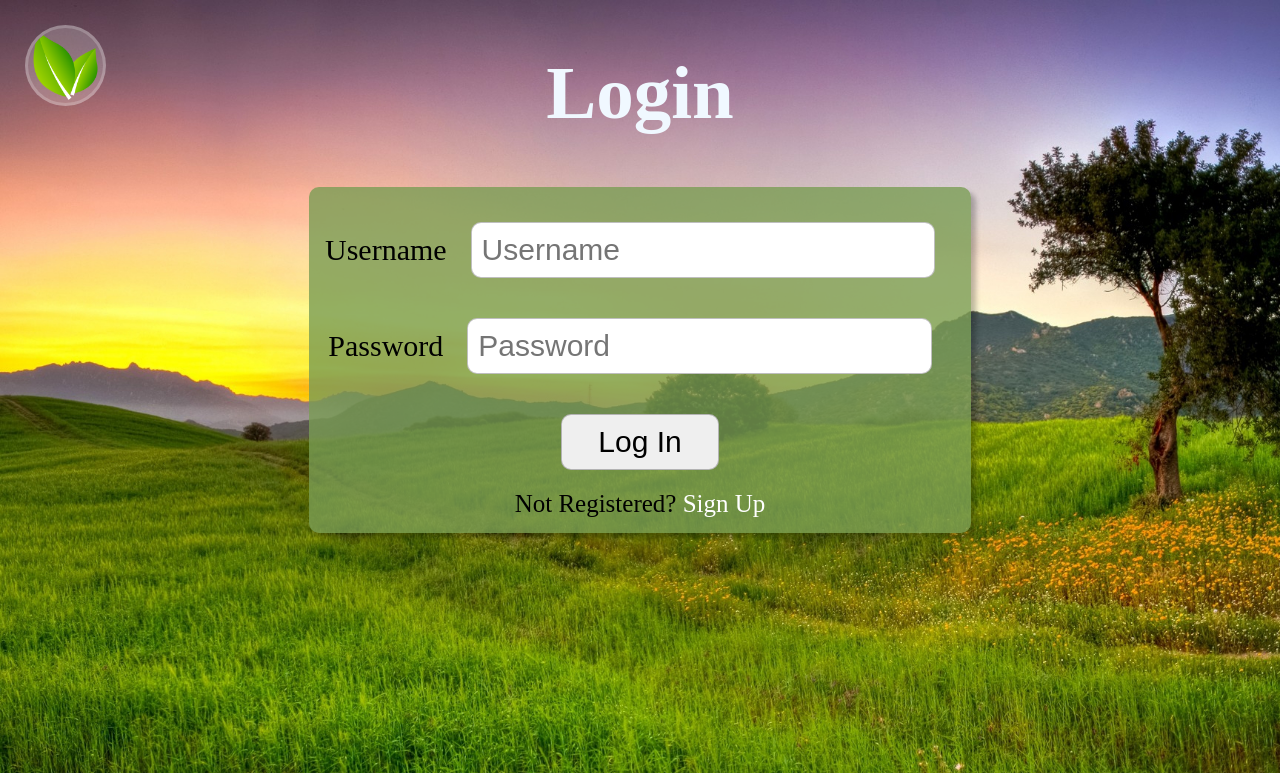
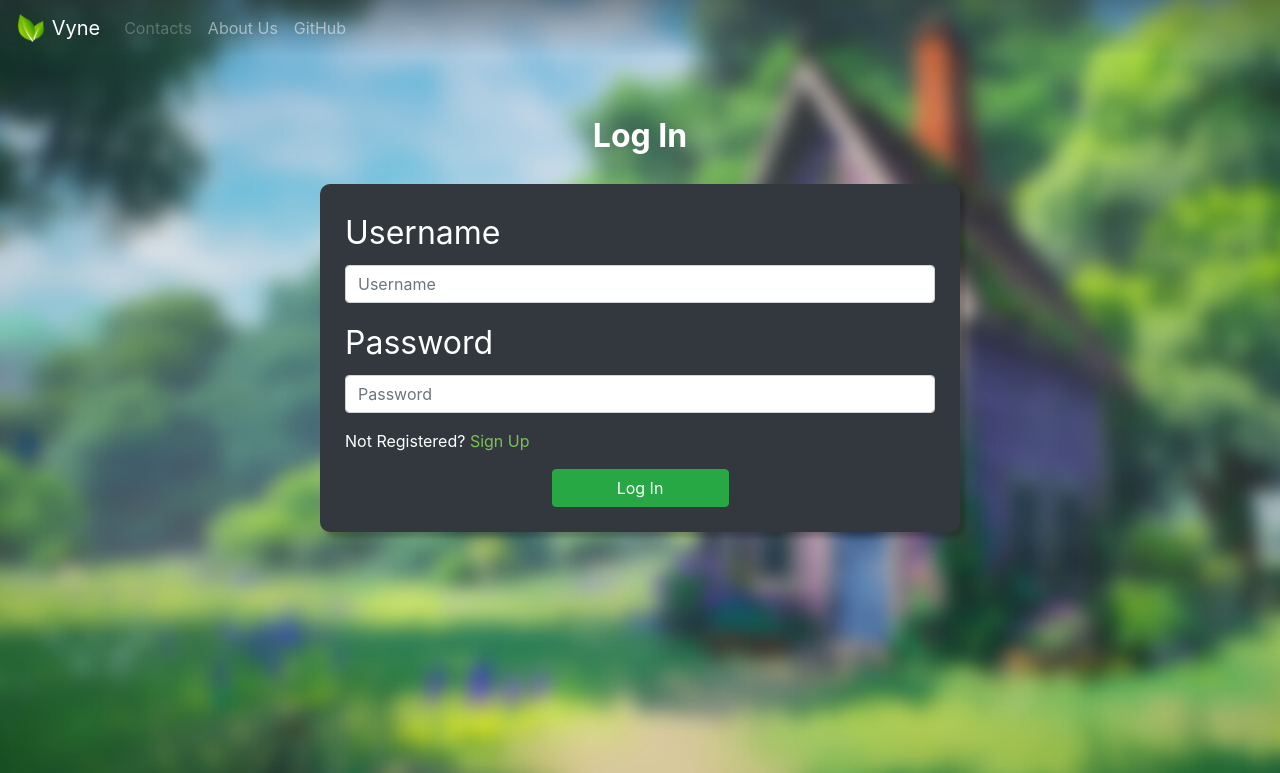
Before and after one commit to dshelton2001/POOS-Project-1, a PHP site: page /login.html in a window 1280 px wide. Shown: the top 773 px of the page. Run offline with PHP 8.4, Linux system fonts and the light colour scheme; some libraries are stand-ins or nearby versions.

Commit message:
style(web): major ui changes to contacts and login
Revamped the Login page and the main Contacts page. Note, the Contact Page's Add Contact Form is still old and needs to be changed later.

```diff
--- a/css/login.css
+++ b/css/login.css
@@ -1,86 +1,54 @@
-body
-{
-    background-image: url(../images/background.jpg);
+body {
+    background-image: url(../images/blurryHouseBackground.jpg);
     background-attachment: fixed;
     background-repeat: no-repeat;
     background-size: cover;
 }
 
-#webLogo {
-    position: absolute;
-    top: 25px;
-    left: 25px;
-    background: rgba(255, 255, 255, 0.2);
-    min-width: 75px;
-    width: 5%;
-    border-color: rgba(255, 255, 255, 0.2);
-    border-radius: 50%;
-    border-style: solid;
+label {
+    font-size: 2rem;
 }
 
-#loginContainer {
-    background-color: rgba(122, 157, 84, 0.8);
+.bg {
+    color: white;
+    background: linear-gradient(to bottom, rgba(50, 56, 62, 0.5), 50%, rgba(50, 56, 62, 0));
+}
+
+#title {
+    color: white;
+    font-weight: bold;
+    font-size: 2em;
+    text-align: center;
+    margin-top: 7vh;
+}
+
+#login-container {
+    background-color: #32383e;
+    color: white;
     box-shadow: 5px 5px 5px 0 rgba(0, 0, 0, 0.25);
     border-radius: 10px;
+    min-width: 400px;
     width: 50%;
     max-width: 750px;
-    margin: auto;
-    padding: 15px;
-    text-align: center;
+    margin: 3vh auto 0 auto;
+    padding: 25px;
 }
 
-#loginContainer > .innercontents {
-    margin: 20px;
-    padding: 10px;
-    font-size: 30px;
-    border-color: rgba(0, 0, 0, 0.25);
-    border-style: solid;
-    border-width: 0.1px;
-    border-radius: 10px;
+#register-text {
+    text-align: left;
 }
 
-#loginContainer span {
-    font-size: 30px;
+div.invalid-feedback {
+    font-size: 1rem;
 }
 
-#loginTitle {
-    color: aliceblue;
-    text-align: center;
-    font-size: 75px;
+.link, .link:hover {
+    color: #79c255;
 }
 
-#usernameInput {
-    width: 70%;
+#login-container #submit-btn {
+    display: block;
+    min-width: 150px;
+    width: 30%;
+    margin: auto;
 }
-
-#passwordInput {
-    width: 70%;
-}
-
-#loginButton {
-    width: 25%;
-    min-width: 110px;
-    cursor: pointer;
-}
-
-#loginButton:hover {
-    background-color: #F2EE9D;
-}
-
-.loginText {
-    font-size: 25px;
-    margin: 0px;
-}
-
-#loginResultText {
-    color: #8C3333;
-}
-
-#signUpText {
-    color: white;
-    text-decoration: none;
-}
-
-#signUpText:hover {
-    text-decoration: underline;
-}
--- a/js/login.js
+++ b/js/login.js
@@ -1,8 +1,7 @@
 // login.html Elements
-const usernameInput = document.querySelector('#usernameInput');
-const passwordInput = document.querySelector('#passwordInput');
-const loginButton = document.querySelector('#loginButton');
-const loginResultText = document.querySelector('#loginResultText');
+const usernameInput = document.querySelector('#username-input');
+const passwordInput = document.querySelector('#password-input');
+const contactsLink = document.querySelector('#contacts-link');
 
 // Constant Variables
 const HttpStatus = { success : 200 };
@@ -11,6 +10,19 @@ const apiUrlBase = 'http://cop433112.com/LAMPAPI';
 
 // Backend Endpoints
 const loginEndpoint = 'Login.php'
+
+setUp();
+
+function setUp() {
+    let user = readUserCookie();
+
+    if (user == null) {
+        contactsLink.classList.add('disabled');
+        contactsLink.removeAttribute('href');
+    } else {
+        window.location.href = "contacts.html";
+    }
+}
 
 function doLogin() {
     let username = usernameInput.value;
@@ -31,9 +43,12 @@ function doLogin() {
                 let jsonObject = JSON.parse(xhr.responseText);
 
                 if (jsonObject.id < 1) {
-                    loginResultText.innerHTML = 'Invalid username or password';
+                    usernameInput.classList.add("is-invalid");
+                    passwordInput.classList.add("is-invalid");
                     return;
                 }
+                usernameInput.classList.add("is-valid");
+                passwordInput.classList.add("is-valid");
 
                 saveUserCookie(jsonObject.id, jsonObject.firstName, jsonObject.lastName);
                 window.location.href = 'contacts.html';
@@ -41,7 +56,7 @@ function doLogin() {
         };
         xhr.send(jsonPayload);
     } catch (err) {
-        loginResultText.innerHTML = err.message;
+        console.log("Error: " + err.message);
     }
 }
 
--- a/login.html
+++ b/login.html
@@ -4,29 +4,70 @@
 <head>
     <meta charset="UTF-8">
     <meta http-equiv="X-UA-Compatible" content="IE=edge">
-    <meta name="viewport" content="width=device-width, initial-scale=1.0">
+    <meta name="viewport" content="width=device-width, initial-scale=1.0, shrink-to-fit=no">
 
-    <title>Contact Manager Login</title>
-    <script defer src="js/md5.js"></script>
-    <script defer src="js/cookies.js"></script>
-    <script defer src="js/login.js"></script>
+    <title>Login</title>
+
+    <!-- CSS & Bootstrap -->
     <link href="css/login.css" rel="stylesheet" />
+    <script src="https://kit.fontawesome.com/5c92cd29ea.js" crossorigin="anonymous"></script>
+    <link rel="stylesheet" href="https://cdn.jsdelivr.net/npm/bootstrap@4.1.3/dist/css/bootstrap.min.css" integrity="sha384-MCw98/SFnGE8fJT3GXwEOngsV7Zt27NXFoaoApmYm81iuXoPkFOJwJ8ERdknLPMO" crossorigin="anonymous">
 </head>
 
 <body>
-    <a href="index.html"><img id="webLogo" src="images/logo.png"></a>
-    <h1 id="loginTitle">Login</h1>
-    <div id="loginContainer">
-        <p id="loginResultText" class="loginText"></p>
-        <span>Username</span>
-        <input type="text" class="innercontents" id="usernameInput" placeholder="Username" /><br />
-        <span>Password</span>
-        <input type="password" class="innercontents" id="passwordInput" placeholder="Password" /><br />
-        <button type="button" class="innercontents" id="loginButton" class="buttons" onclick="doLogin();">
-            Log In
+    <nav class="navbar navbar-expand-md navbar-dark bg">
+        <a class="navbar-brand" href="/">
+            <img src="images/logo.png" width="30" height="30" class="d-inline-block align-top" alt="Leaf logo" >
+            Vyne
+        </a>
+        <button class="navbar-toggler" type="button" data-toggle="collapse" data-target="#navbarNav" aria-controls="navbarNav" aria-expanded="false" aria-label="Toggle navigation">
+            <span class="navbar-toggler-icon"></span>
         </button>
-        <p class="loginText">Not Registered? <a id="signUpText" href="signup.html">Sign Up</a></p>
+        <div class="collapse navbar-collapse" id="navbarNav">
+            <ul class="navbar-nav mr-auto">
+                <li class="nav-item">
+                    <a id="contacts-link" class="nav-link" href="contacts.html">Contacts <span class="sr-only">(current)</span></a>
+                </li>
+                <li class="nav-item">
+                    <a class="nav-link" href="about-us.html" target="_blank" rel="noopener noreferrer">About Us</a>
+                </li>
+                <li class="nav-item">
+                    <a class="nav-link" href="https://github.com/dshelton2001/POOS-Project-1" target="_blank" rel="noopener noreferrer">GitHub</a>
+                </li>
+            </ul>
+        </div>
+    </nav>
+
+    <p id="title">Log In</p>
+    <div id="login-container">
+        <div>
+            <div class="form-row">
+              <div class="col mb-3">
+                <label>Username</label>
+                <input type="text" class="form-control" id="username-input" placeholder="Username" autocomplete="off">
+              </div>
+            </div>
+            <div class="form-row">
+              <div class="col mb-3">
+                <label>Password</label>
+                <input type="password" class="form-control" id="password-input" placeholder="Password">
+                <div class="invalid-feedback">
+                    Invalid username/password combination.
+                  </div>
+              </div>
+            </div>
+            <p id="register-text">Not Registered? <a class="link" href="signup.html">Sign Up</a></p>
+            <button id="submit-btn" class="btn btn-success" type="submit" onclick="doLogin()">Log In</button>
+        </div>
     </div>
+
+    <!-- JavaScript -->
+    <script src="js/md5.js"></script>
+    <script src="js/cookies.js"></script>
+    <script src="js/login.js"></script>
+    <script src="https://code.jquery.com/jquery-3.3.1.slim.min.js" integrity="sha384-q8i/X+965DzO0rT7abK41JStQIAqVgRVzpbzo5smXKp4YfRvH+8abtTE1Pi6jizo" crossorigin="anonymous"></script>
+    <script src="https://cdn.jsdelivr.net/npm/popper.js@1.14.3/dist/umd/popper.min.js" integrity="sha384-ZMP7rVo3mIykV+2+9J3UJ46jBk0WLaUAdn689aCwoqbBJiSnjAK/l8WvCWPIPm49" crossorigin="anonymous"></script>
+    <script src="https://cdn.jsdelivr.net/npm/bootstrap@4.1.3/dist/js/bootstrap.min.js" integrity="sha384-ChfqqxuZUCnJSK3+MXmPNIyE6ZbWh2IMqE241rYiqJxyMiZ6OW/JmZQ5stwEULTy" crossorigin="anonymous"></script>
 </body>
 
 </html>
```
Also changed, not shown: contacts.html (+11 -8 lines), css/contacts.css (+60 -4 lines), js/contacts.js (+6 -6 lines), images/blurryHouseBackground.jpg (added), images/houseBackground.jpg (added).
